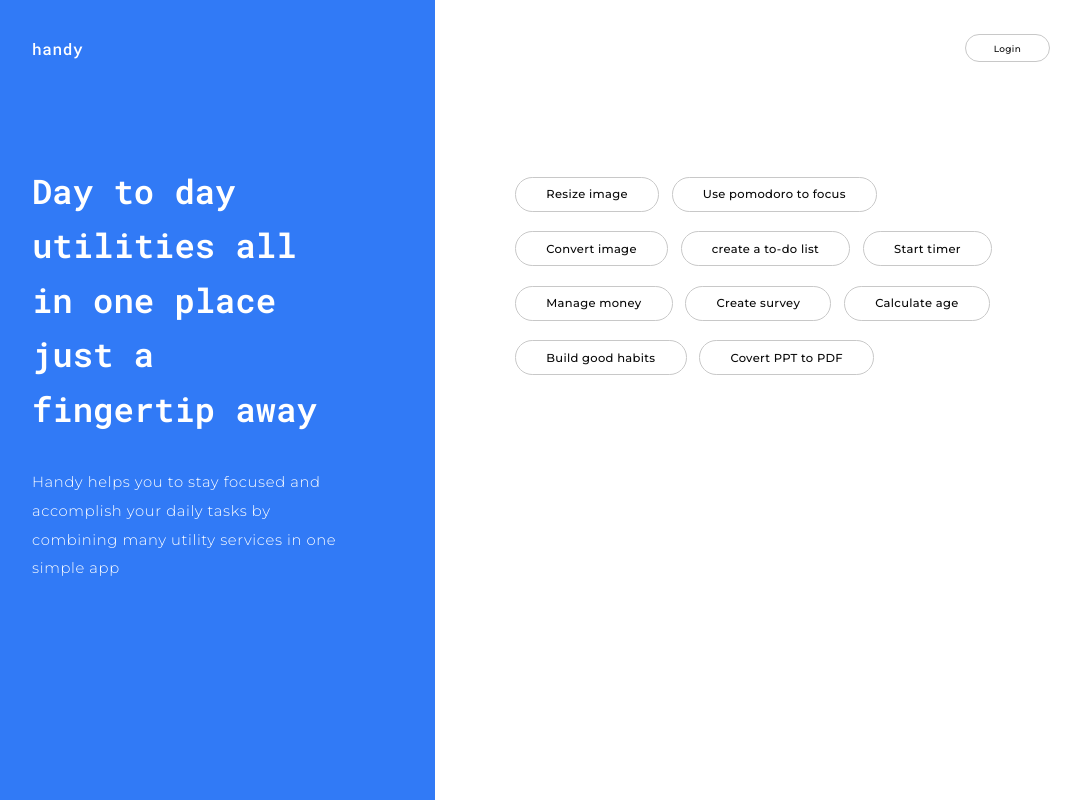
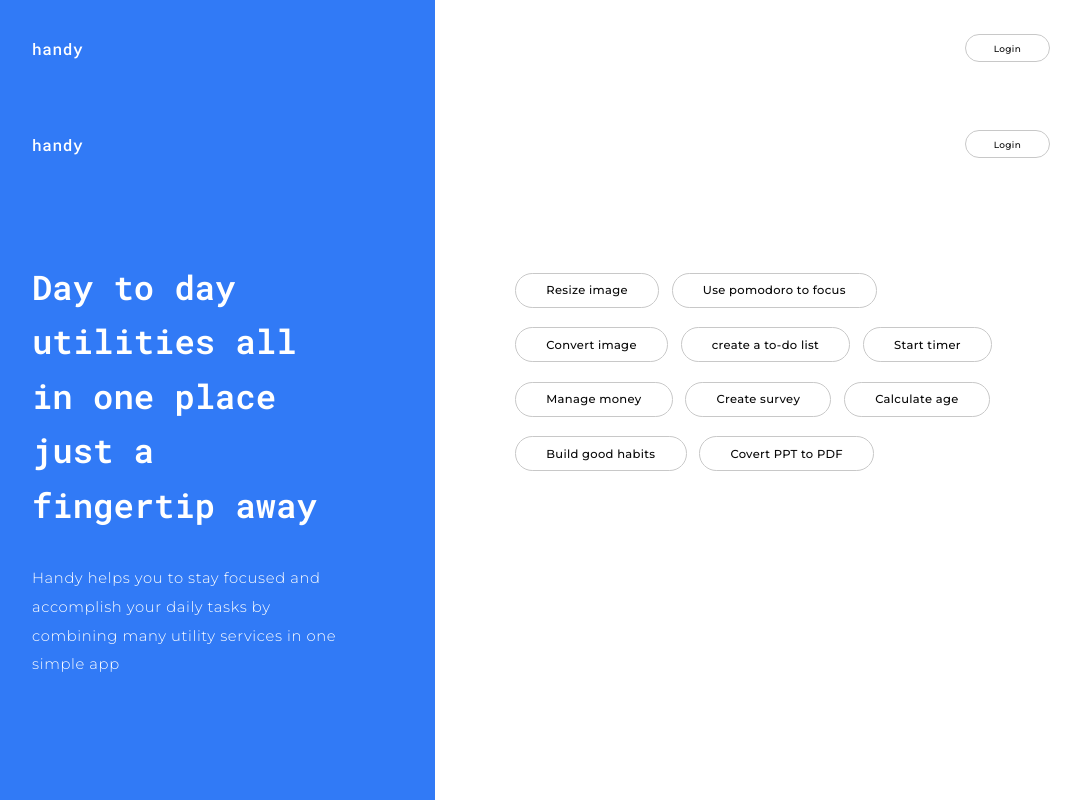
Before and after one commit to rabbykhairul/handy-front-end, a React (Create React App) app: page / in a window 1280 px wide. Shown: the whole page, without its empty margins (192-1273 px from the left). Built offline with nearby package versions, Linux system fonts and the light colour scheme.

Commit message:
render TopNavBar and HeroSection component inside LandingPage

```diff
--- a/src/components/LandingPage.jsx
+++ b/src/components/LandingPage.jsx
@@ -1,12 +1,12 @@
 import React from "react";
-import HeroHeader from "./HeroHeader";
-import HeroUtilsList from "./HeroUtilsList";
+import TopNavBar from "./TopNavBar";
+import HeroSection from "./HeroSection";
 
 const LandingPage = () => {
   return (
     <div style={getStyles()}>
-      <HeroHeader />
-      <HeroUtilsList />
+      <TopNavBar />
+      <HeroSection />
     </div>
   );
 };
@@ -16,9 +16,7 @@ export default LandingPage;
 const getStyles = () => {
   return {
     width: "100%",
-    height: "88vh",
-    display: "flex",
+    height: "100vh",
     color: "#fff",
-    paddingTop: "8.5vh",
   };
 };
```
